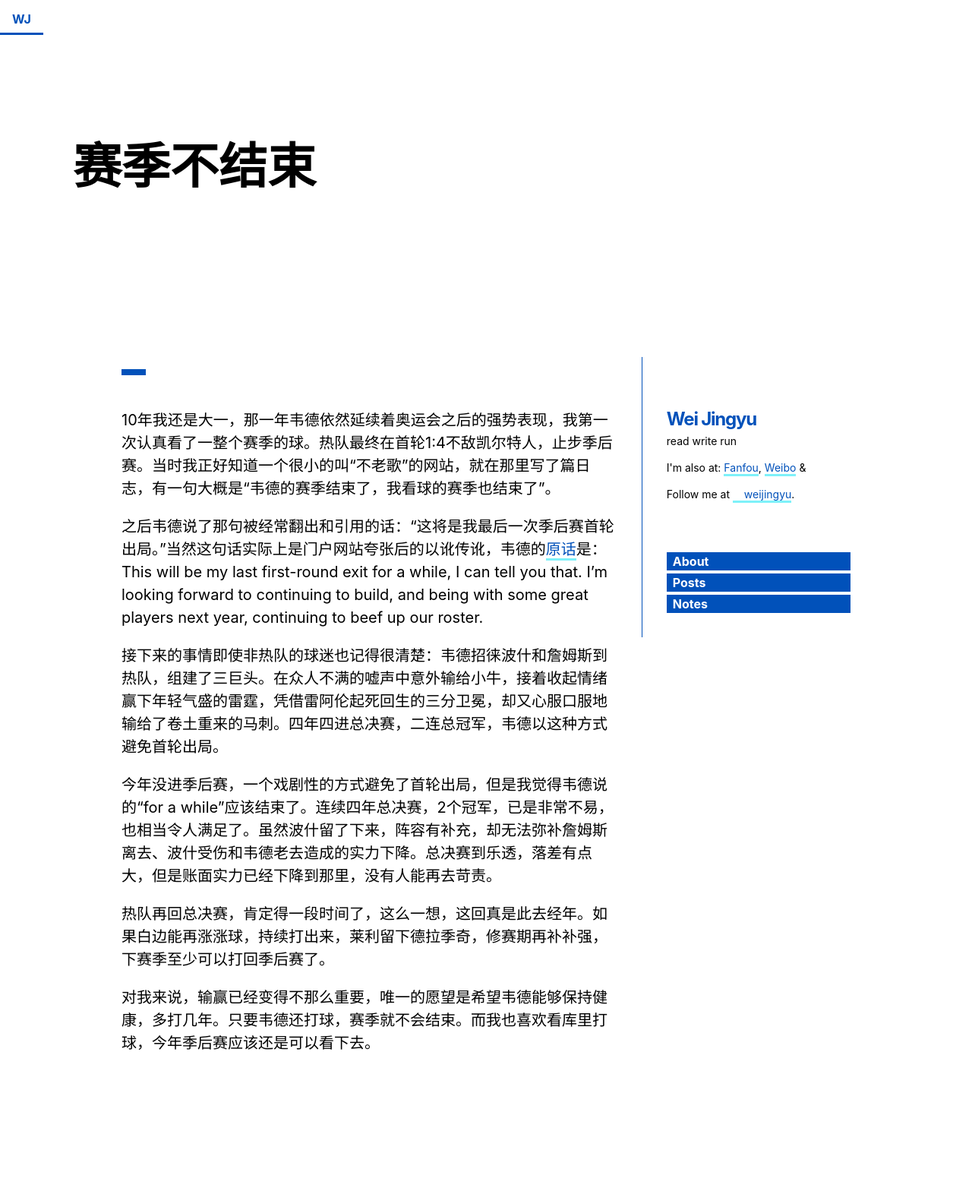
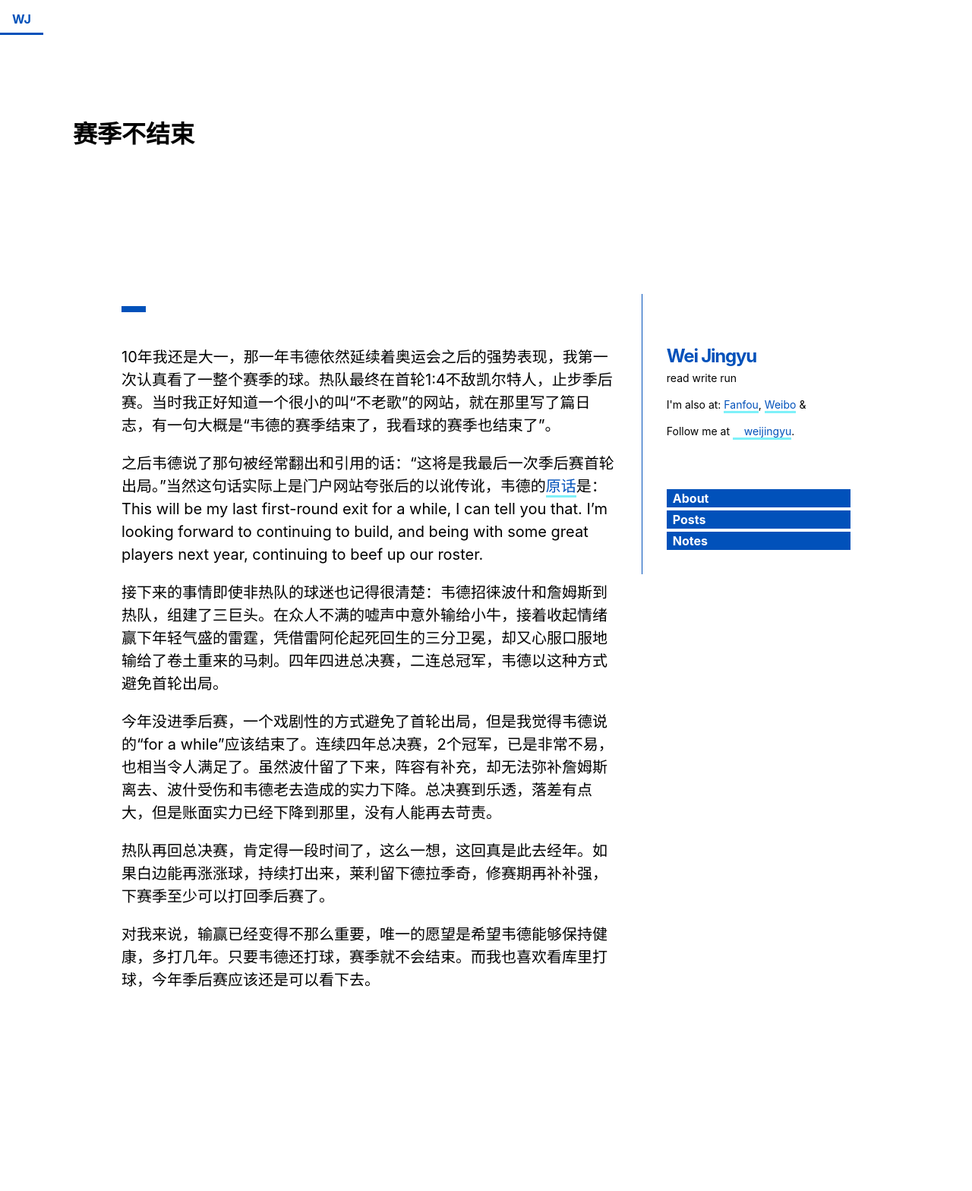
Before and after one commit to weijy/wei, a Jekyll site: the page built from _posts/2015-04-20-赛季不结束.md, in a window 1280 px wide. Shown: the whole page at 76% size. Built offline with Jekyll 4.4.1, drawn with Linux system fonts in a browser that asks for light colours; nearby versions of some CDN libraries; some web fonts are replaced; after the commit the page ends 1485 px from its top, so only the background shows below that.

Commit message:
update style

```diff
--- a/css/style.css
+++ b/css/style.css
@@ -25,8 +25,7 @@
 }
 
 html, body {
-    font-family: -apple-system, BlinkMacSystemFont, "Segoe UI", Roboto, "Helvetica Neue", Arial, sans-serif;
-    font-size: 16px
+    font-family: -apple-system, BlinkMacSystemFont, "Segoe UI", Roboto, "Helvetica Neue", Arial, sans-serif
 }
 
 ::selection {
@@ -72,7 +71,7 @@
 
 @media (min-width: 30em) {
     h1.f-headline-ns {
-        font-size: 4rem
+        font-size: 2rem
     }
 }
 
@@ -465,3 +464,14 @@
 .highlight .nx {
     color: #333
 }
+
+.alignright {
+    float: right;
+    width: 40%;
+    margin: 0 0 10px 10px;
+}
+
+.aligncenter {
+    display: block;
+    margin: 0 auto;
+}
```
